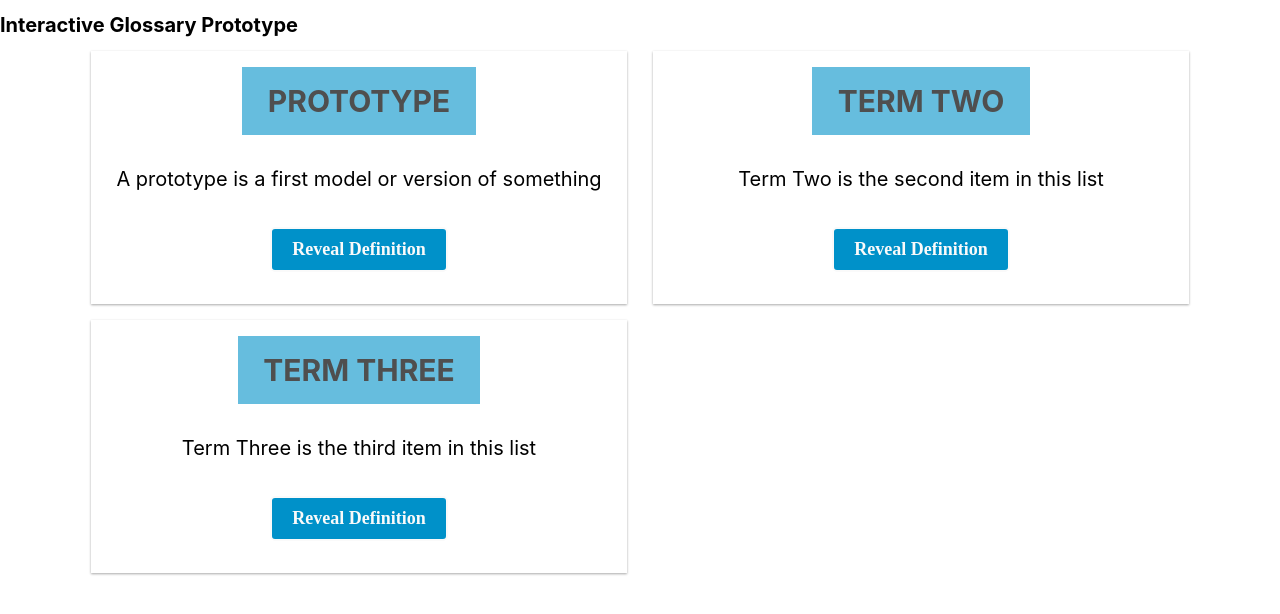
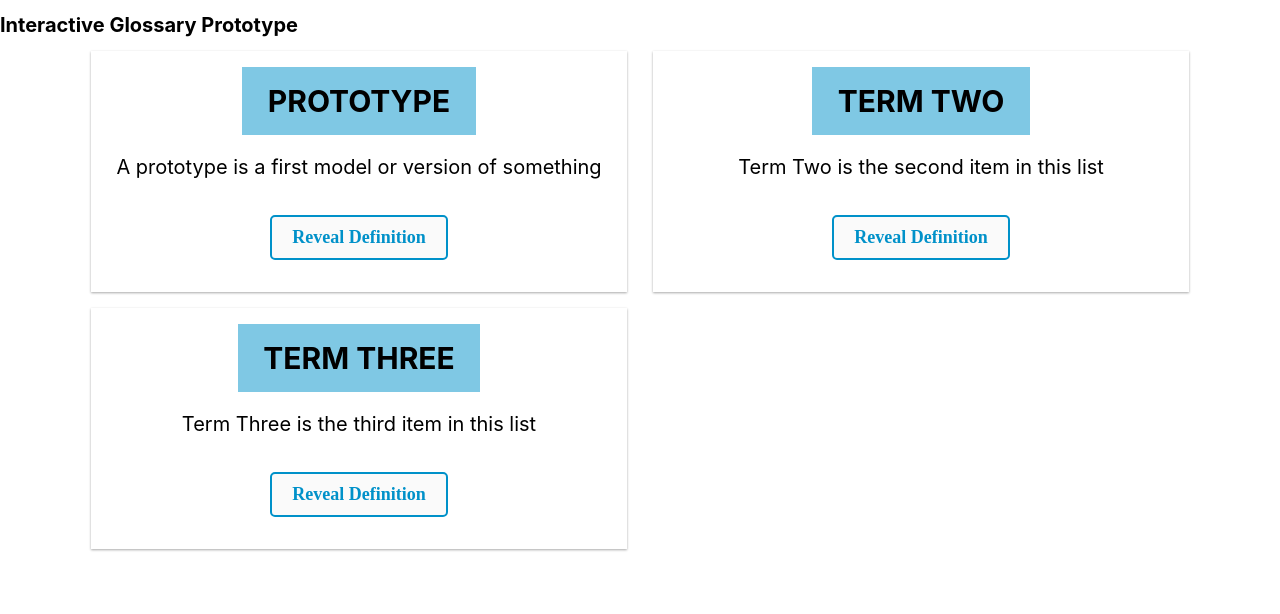
Before and after one commit to jonathanprozzi/interactive-glossary-prototype, a React (Create React App) app: page / in a window 1280 px wide. Shown: the top 614 px of the page. Built offline with nearby package versions, Linux system fonts and the light colour scheme.

Commit message:
added prop-types

```diff
--- a/package.json
+++ b/package.json
@@ -3,6 +3,7 @@
   "version": "0.1.0",
   "private": true,
   "dependencies": {
+    "prop-types": "^15.6.2",
     "react": "^16.6.3",
     "react-dom": "^16.6.3",
     "react-scripts": "2.1.1",
--- a/src/components/GlossaryCard.js
+++ b/src/components/GlossaryCard.js
@@ -6,9 +6,7 @@ const GlossaryCard = props => (
     <GlossaryTitleContainer>
       <GlossaryTitle>{props.termTitle}</GlossaryTitle>
     </GlossaryTitleContainer>
-    <GlossaryPhotoContainer>
-      <GlossaryPhoto src={props.termImage} />
-    </GlossaryPhotoContainer>
+    <GlossaryPhoto src={props.termImage} />
     <GlossaryDefinition>{props.termDefinition}</GlossaryDefinition>
     <RevealButton>Reveal Definition</RevealButton>
   </CardWrapper>
@@ -28,7 +26,7 @@ const GlossaryTitleContainer = styled.div`
   display: flex;
   flex-direction: row;
   align-items: space-around;
-  background: rgba(0, 145, 201, 0.6);
+  background: rgba(0, 145, 201, 0.5);
   padding: 2vh 2vw;
 `;
 
@@ -36,10 +34,10 @@ const GlossaryTitle = styled.h3`
   margin: 0px;
   text-transform: uppercase;
   font-size: 3rem;
-  color: #4f4f4f;
+  color: #000;
 `;
 
-const GlossaryPhotoContainer = styled.div``;
+const GlossaryPhotoContainer = styled.figure``;
 
 const GlossaryPhoto = styled.img``;
 
@@ -51,17 +49,17 @@ const RevealButton = styled.button`
   font-family: Avenir;
   font-size: 1.8rem;
   font-weight: bolder;
-  background-color: #0091c9;
-  color: #fafafa;
-  border: 2px solid #fafafa;
+  background-color: #fafafa;
+  color: #0091c9;
+  border: 2px solid #0091c9;
   padding: 1rem 2rem;
   margin: 2vh 2vw;
   border-radius: 5px;
 
   &:hover {
     border: 2px solid #0091c9;
-    background-color: #fafafa;
-    color: #0091c9;
+    background-color: #0091c9;
+    color: #fafafa;
     transition: all ease-in-out 0.3s;
     cursor: pointer;
   }
--- a/src/components/GlossaryCardGrid.js
+++ b/src/components/GlossaryCardGrid.js
@@ -10,7 +10,6 @@ const GlossaryCardGrid = props => (
         key={term.title}
         termTitle={term.title}
         termDefinition={term.definition}
-        termImage={term.img}
       />
     ))}
   </MainGrid>
--- a/src/data.js
+++ b/src/data.js
@@ -1,7 +1,8 @@
 export const terms = [
   {
     title: "Prototype",
-    definition: "A prototype is a first model or version of something"
+    definition: "A prototype is a first model or version of something",
+    img: "../src/mini-maker-prototype.jpg"
   },
   {
     title: "Term Two",
```
Also changed, not shown: src/mini-maker-prototype.jpg (added).
